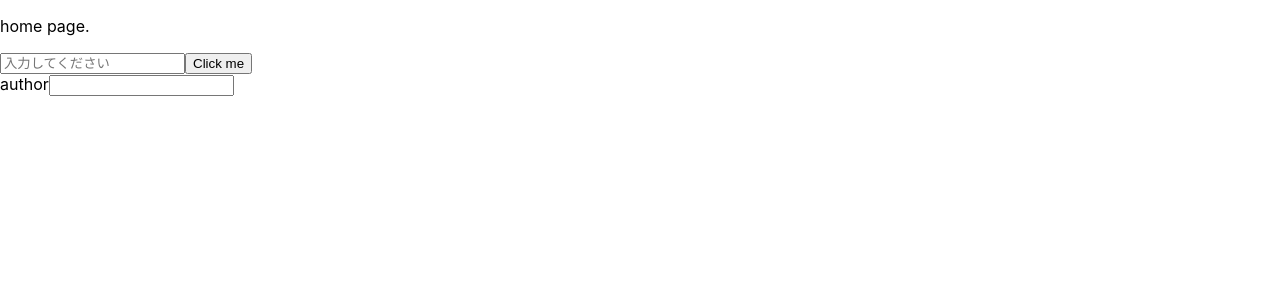
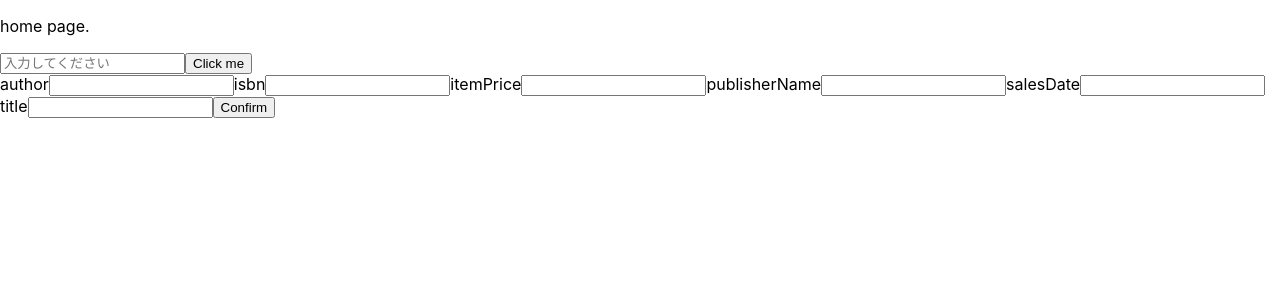
Before and after one commit to 12ev09/info-demo, a React (Create React App) app: page / in a window 1280 px wide. Shown: the top 300 px of the page. Built offline with nearby package versions, Linux system fonts and the light colour scheme.

Commit message:
[add] changeable form to Home.js
handleChange to changeable forms. Enable multiple properties.

```diff
--- a/src/pages/Home.js
+++ b/src/pages/Home.js
@@ -5,11 +5,22 @@ const Home = () => {
 
     const [msg, setMsg] = useState("");
     const [filled, setFilled] = useState({
-        author:"",
+        author: "",
+        isbn: "",
+        itemPrice: "",
+        largeImageUrl: "",
+        publisherName: "",
+        salesDate: "",
+        title: "",
     });
+
+    const handleChange = (input) => e => {
+        setFilled({ ...filled, [input]: e.target.value });
+    };
+
     const apiUrl = "https://app.rakuten.co.jp/services/api/BooksTotal/Search/20170404";
 
-    const a = (m) => {
+    const getInfo = (m) => {
         const p = {
             format: "json",
             applicationId: process.env.REACT_APP_APPLICATION_ID,
@@ -22,11 +33,17 @@ const Home = () => {
             params: p
         })
             .then(function (response) {
-                console.log(response);
-                console.log(response.data.Items[0].Item.author)
+                //console.log(response);
+                //console.log(response.data.Items[0].Item.author)
                 setFilled(
                     {
-                        author:response.data.Items[0].Item.author,
+                        author: response.data.Items[0].Item.author,
+                        isbn: response.data.Items[0].Item.isbn,
+                        itemPrice: response.data.Items[0].Item.itemPrice,
+                        largeImageUrl: response.data.Items[0].Item.largeImageUrl,
+                        publisherName: response.data.Items[0].Item.publisherName,
+                        salesDate: response.data.Items[0].Item.salesDate,
+                        title: response.data.Items[0].Item.title,
                     })
             })
             .catch(function (error) {
@@ -42,14 +59,19 @@ const Home = () => {
             <div class="autofiller">
                 <p>home page.</p>
                 <input type="text" value={msg} placeholder="入力してください" onChange={(e) => setMsg(e.target.value)}></input>
-                <button onClick={() => a(msg)}>
+                <button onClick={() => getInfo(msg)}>
                     Click me
                 </button>
             </div>
-            <div class="autofill_revise">
-                author<input type="text" value={filled.author}></input>
-
-            </div>
+            <form class="autofill_revise">
+                author<input name="autofill" type="text" value={filled.author} onChange={handleChange('author')}></input>
+                isbn<input type="text" value={filled.isbn} onChange={handleChange('isbn')}></input>
+                itemPrice<input type="text" value={filled.itemPrice} onChange={handleChange('itemPrice')}></input>
+                publisherName<input type="text" value={filled.publisherName} onChange={handleChange('publisherName')}></input>
+                salesDate<input type="text" value={filled.salesDate} onChange={handleChange('salesDate')}></input>
+                title<input type="text" value={filled.title} onChange={handleChange('title')}></input>
+                <input type="submit" value="Confirm" />
+            </form>
         </div>
     );
 }
```
